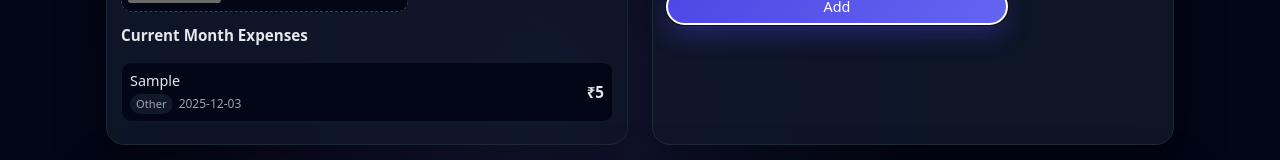
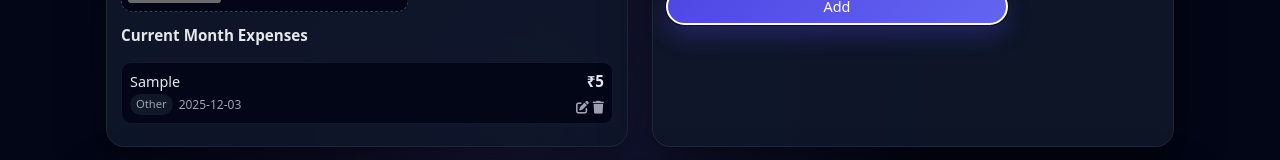
Before and after one commit to SATISHPANDEYCP/Expenso, a React (Vite) app: page / in a window 1280 px wide. Both pictures are taken after typing "Sample", "5" into the empty fields and a click on the button "Add". Shown: the part 452-612 px from the top of the page. Built offline with nearby package versions, Linux system fonts and the light colour scheme.

Commit message:
edit and delete added

```diff
--- a/index.html
+++ b/index.html
@@ -1,13 +1,17 @@
 <!doctype html>
 <html lang="en">
+
 <head>
   <meta charset="UTF-8" />
   <link rel="icon" type="image/svg+xml" href="/src/assets/favicon.png" />
   <meta name="viewport" content="width=device-width, initial-scale=1.0" />
   <title>my-expense-app</title>
+  <link rel="stylesheet" href="https://cdnjs.cloudflare.com/ajax/libs/font-awesome/6.5.1/css/all.min.css" />
 </head>
+
 <body>
   <div id="root"></div>
   <script type="module" src="/src/main.jsx"></script>
 </body>
+
 </html>
--- a/src/App.css
+++ b/src/App.css
@@ -532,6 +532,61 @@ button:disabled:hover {
   font-size: 0.95rem;
 }
 
+/* 🆕 right side (amount + icons) */
+.expense-right {
+  display: flex;
+  flex-direction: column;
+  align-items: flex-end;
+  gap: 4px;
+}
+
+.expense-actions {
+  display: flex;
+  gap: 4px;
+}
+
+/* 🆕 icon-only buttons (no bg, no pill) */
+/* icon-only button */
+.icon-btn {
+  padding: 0;
+  margin-top: 0;
+  background: transparent;
+  border: none;
+  border-radius: 999px;
+  box-shadow: none;
+  font-size: 0.85rem;
+  color: #9ca3af;
+  min-width: auto;
+  height: auto;
+}
+
+/* hover */
+.icon-btn:hover {
+  color: #e5e7eb;
+  background: transparent;
+  transform: none;
+  filter: none;
+  box-shadow: none;
+}
+
+/* 🧨 active + focus states ko bhi reset kar do */
+.icon-btn:active,
+.icon-btn:focus,
+.icon-btn:focus-visible {
+  background: transparent;
+  box-shadow: none;
+  transform: none;
+  filter: none;
+  outline: none;
+}
+
+/* font awesome icon ka size */
+.icon-btn i {
+  font-size: 0.8rem;
+  pointer-events: none;
+}
+
+
 .empty {
   text-align: center;
   font-size: 0.8rem;
--- a/src/App.jsx
+++ b/src/App.jsx
@@ -40,6 +40,7 @@ function getTodayDateStr() {
 function MultiCategorySelect({ options, value, onChange }) {
   const [open, setOpen] = useState(false);
   const ref = useRef(null);
+
   useEffect(() => {
     function handleClickOutside(e) {
       if (ref.current && !ref.current.contains(e.target)) {
@@ -143,6 +144,10 @@ export default function App() {
   );
   const [categoryFilter, setCategoryFilter] = useState(["All"]);
   const [isEditingIncome, setIsEditingIncome] = useState(false);
+
+  // 🆕 which expense is being edited
+  const [editingExpenseId, setEditingExpenseId] = useState(null);
+
   useEffect(() => {
     localStorage.setItem(STORAGE_KEY, JSON.stringify(data));
   }, [data]);
@@ -209,6 +214,7 @@ export default function App() {
     }));
   };
 
+  // ➕ Add OR 🔁 Edit expense
   const handleAddExpense = (e) => {
     e.preventDefault();
     const title = expenseForm.title.trim();
@@ -219,6 +225,25 @@ export default function App() {
 
     const monthKey = getMonthKey(dateStr);
 
+    if (editingExpenseId) {
+      // Edit existing
+      setData((prev) => ({
+        ...prev,
+        expenses: prev.expenses.map((exp) =>
+          exp.id === editingExpenseId
+            ? {
+                ...exp,
+                title,
+                amount: amountNum,
+                date: dateStr,
+                monthKey,
+                category: expenseForm.category || "Other",
+              }
+            : exp
+        ),
+      }));
+    } else {
+      // Add new
       const newExpense = {
         id: Date.now().toString(),
         title,
@@ -232,12 +257,37 @@ export default function App() {
         ...prev,
         expenses: [newExpense, ...prev.expenses],
       }));
+    }
 
+    // reset form + clear edit mode
     setExpenseForm({
       title: "",
       amount: "",
       date: getTodayDateStr(),
       category: "Other",
+    });
+    setEditingExpenseId(null);
+  };
+
+  // ❌ delete single expense
+  const handleDeleteExpense = (id) => {
+    const ok = window.confirm("Delete this expense?");
+    if (!ok) return;
+
+    setData((prev) => ({
+      ...prev,
+      expenses: prev.expenses.filter((e) => e.id !== id),
+    }));
+  };
+
+  // ✏ start editing
+  const handleEditExpense = (expense) => {
+    setEditingExpenseId(expense.id);
+    setExpenseForm({
+      title: expense.title,
+      amount: String(expense.amount),
+      date: expense.date,
+      category: expense.category || "Other",
     });
   };
 
@@ -493,7 +543,8 @@ export default function App() {
             <hr />
 
             <h3>Expense Details</h3>
-            ${expenses.length === 0
+            ${
+              expenses.length === 0
                 ? "<p>No expenses for this selection.</p>"
                 : `
             <table>
@@ -553,8 +604,8 @@ export default function App() {
         <p>Simple • Fast • Personal</p>
       </header>
 
-
       <main className="app-main">
+        {/* CURRENT MONTH CARD */}
         <section className="card">
           <h2>Current Month ({currentMonthKey})</h2>
           <div className="stats-grid">
@@ -660,14 +711,35 @@ export default function App() {
                     <span className="expense-date">{e.date}</span>
                   </div>
                 </div>
+                <div className="expense-right">
                   <div className="expense-amount">₹{e.amount}</div>
+                  <div className="expense-actions">
+                    <button
+                      type="button"
+                      className="icon-btn"
+                      onClick={() => handleEditExpense(e)}
+                      title="Edit"
+                    >
+                      <i class="fa-solid fa-pen-to-square"></i>
+                    </button>
+                    <button
+                      type="button"
+                      className="icon-btn"
+                      onClick={() => handleDeleteExpense(e.id)}
+                      title="Delete"
+                    >
+                      <i class="fa-solid fa-trash"></i>
+                    </button>
+                  </div>
+                </div>
               </li>
             ))}
           </ul>
         </section>
 
+        {/* ADD / EDIT EXPENSE CARD */}
         <section className="card">
-          <h2>Add Expense</h2>
+          <h2>{editingExpenseId ? "Edit Expense" : "Add Expense"}</h2>
           <form className="form" onSubmit={handleAddExpense}>
             <label>
               What did you buy?
@@ -718,11 +790,30 @@ export default function App() {
               </div>
             </label>
             <button className="btn-main" type="submit">
-              Add
+              {editingExpenseId ? "Update" : "Add"}
             </button>
+
+            {editingExpenseId && (
+              <button
+                type="button"
+                className="btn-secondary btn-main"
+                onClick={() => {
+                  setEditingExpenseId(null);
+                  setExpenseForm({
+                    title: "",
+                    amount: "",
+                    date: getTodayDateStr(),
+                    category: "Other",
+                  });
+                }}
+              >
+                Cancel edit
+              </button>
+            )}
           </form>
         </section>
 
+        {/* PREVIOUS MONTH CARD */}
         <section className="card">
           <div className="card-header-row">
             <h2>Previous Month ({prevMonthKey})</h2>
@@ -746,6 +837,7 @@ export default function App() {
           </div>
         </section>
 
+        {/* MONTH DETAILS CARD */}
         <section className="card">
           <h2>Month Details</h2>
           <div className="month-selector">
@@ -821,7 +913,27 @@ export default function App() {
                     <span className="expense-date">{e.date}</span>
                   </div>
                 </div>
+                <div className="expense-right">
                   <div className="expense-amount">₹{e.amount}</div>
+                  <div className="expense-actions">
+                    <button
+                      type="button"
+                      className="icon-btn"
+                      onClick={() => handleEditExpense(e)}
+                      title="Edit"
+                    >
+                      <i class="fa-solid fa-pen-to-square"></i>
+                    </button>
+                    <button
+                      type="button"
+                      className="icon-btn"
+                      onClick={() => handleDeleteExpense(e.id)}
+                      title="Delete"
+                    >
+                      <i class="fa-solid fa-trash"></i>
+                    </button>
+                  </div>
+                </div>
               </li>
             ))}
           </ul>
```
Lines whose indentation alone changed are shown as unchanged.
